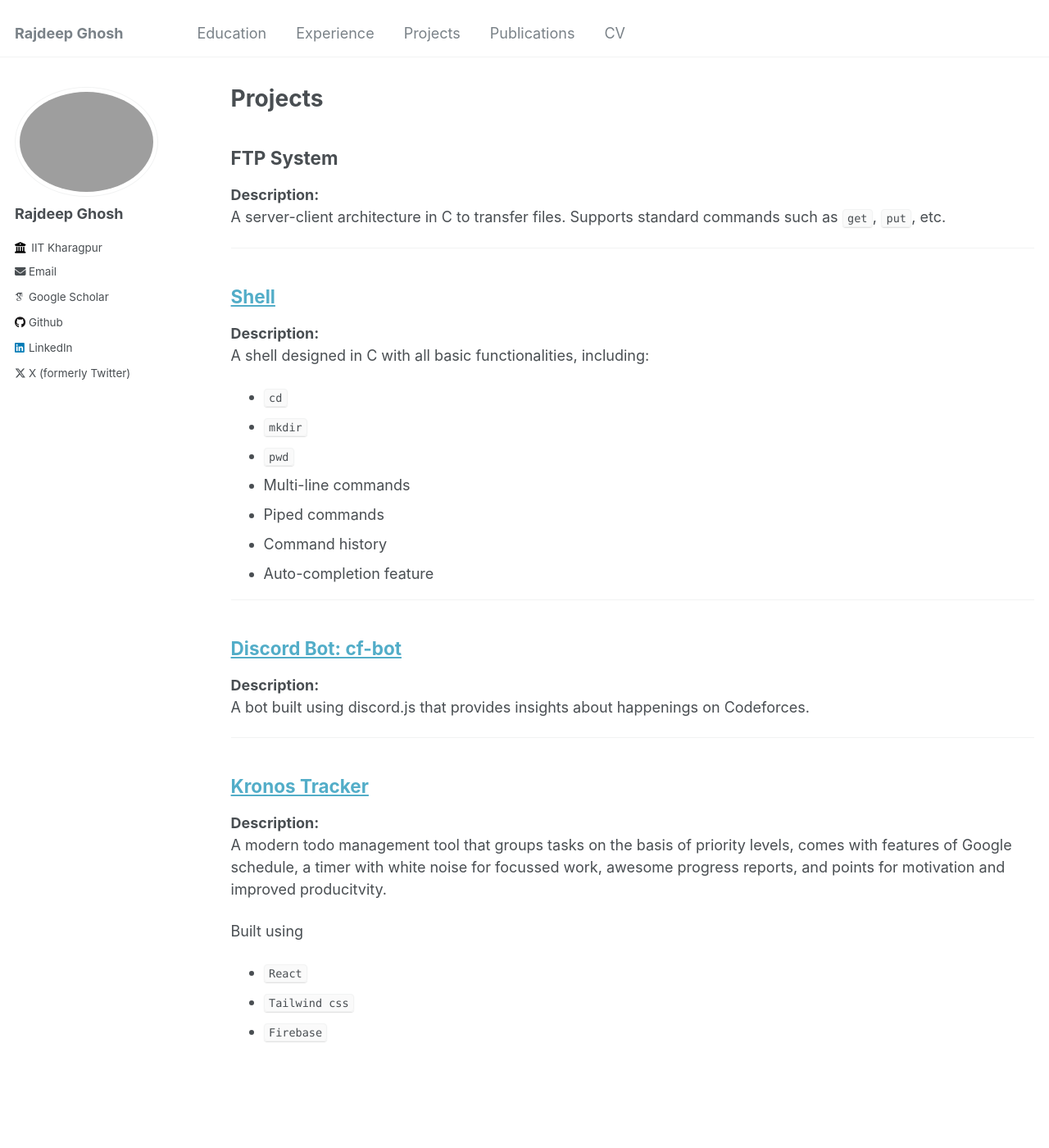
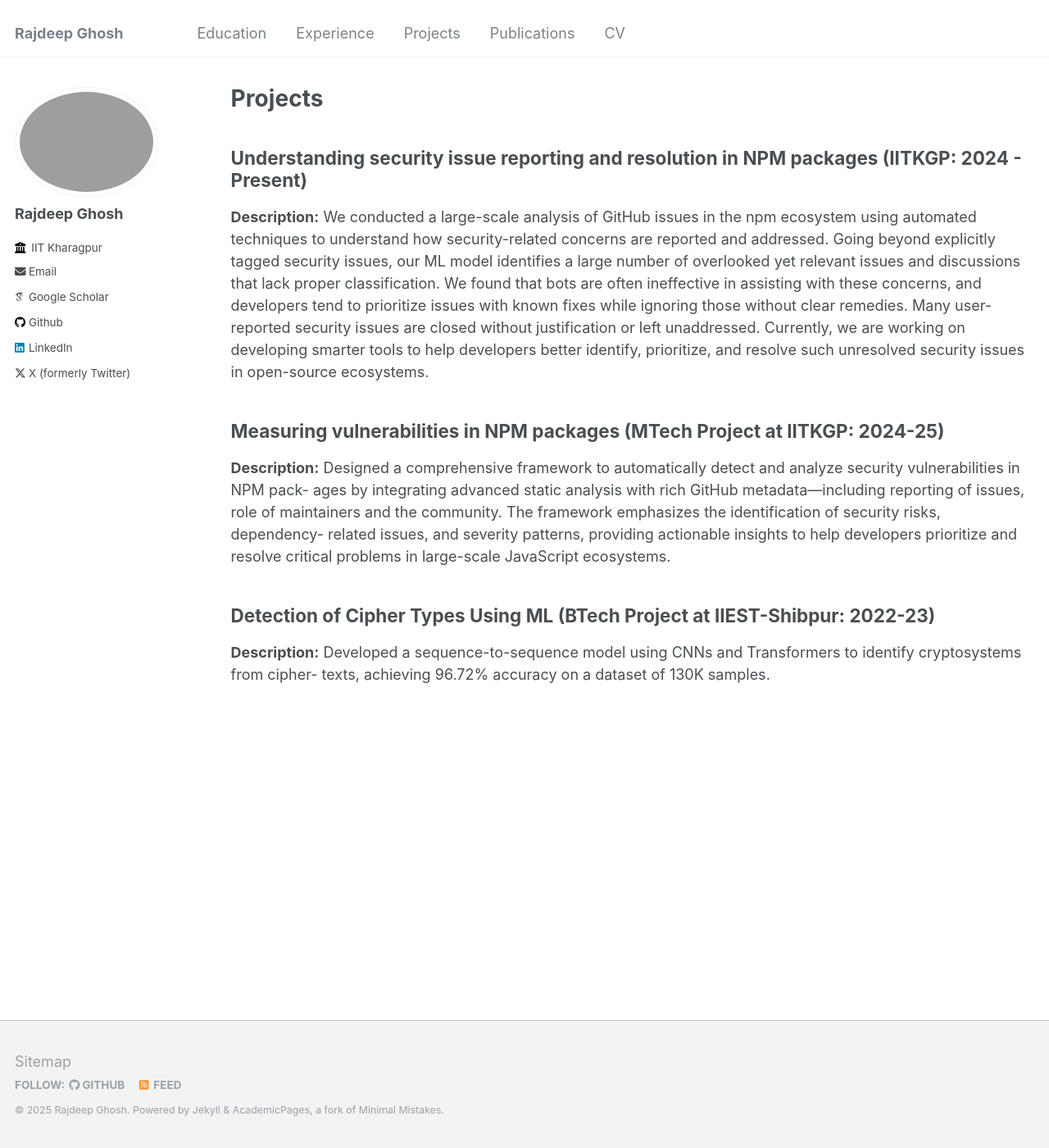
Before and after one commit to Rajdeep-G/Rajdeep-G.github.io, a Jekyll site: the page built from _pages/projects.md, in a window 1280 px wide and 1400 px high. Shown: the whole window at 82% size. Built offline with Jekyll 4.4.1, drawn with Linux system fonts in a browser that asks for light colours; some web fonts are replaced.

Commit message:
Update projects.md

```diff
--- a/_pages/projects.md
+++ b/_pages/projects.md
@@ -4,37 +4,26 @@ title: "Projects"
 permalink: /projects/
 ---
 
-## FTP System
-**Description:**
-A server-client architecture in C to transfer files. Supports standard commands such as `get`, `put`, etc.
 
----
-
-## [Shell](https://github.com/Rajdeep-G/1stSem/tree/main/OS/shellProg)
-**Description:**
-A shell designed in C with all basic functionalities, including:
-- `cd`
-- `mkdir`
-- `pwd`
-- Multi-line commands
-- Piped commands
-- Command history
-- Auto-completion feature
-
----
-
-## [Discord Bot: cf-bot](https://github.com/Rajdeep-G/Cf-bot)
-**Description:**
-A bot built using discord.js that provides insights about happenings on Codeforces.
+## Understanding security issue reporting and resolution in NPM packages (IITKGP: 2024 - Present)
+**Description:** We conducted a large-scale analysis of GitHub issues in the npm ecosystem using automated techniques to
+understand how security-related concerns are reported and addressed. Going beyond explicitly tagged security
+issues, our ML model identifies a large number of overlooked yet relevant issues and discussions that lack proper
+classification. We found that bots are often ineffective in assisting with these concerns, and developers tend to
+prioritize issues with known fixes while ignoring those without clear remedies. Many user-reported security issues
+are closed without justification or left unaddressed. Currently, we are working on developing smarter tools to
+help developers better identify, prioritize, and resolve such unresolved security issues in open-source ecosystems.
 
 
----
 
-## [Kronos Tracker](https://github.com/Rajdeep-G/Kronos-Tracker)
-**Description:**
-A modern todo management tool that groups tasks on the basis of priority levels, comes with features of Google schedule, a timer with white noise for focussed work, awesome progress reports, and points for motivation and improved producitvity.
+## Measuring vulnerabilities in NPM packages (MTech Project at IITKGP: 2024-25)
+**Description:** Designed a comprehensive framework to automatically detect and analyze security vulnerabilities in NPM pack-
+ages by integrating advanced static analysis with rich GitHub metadata—including reporting of issues, role
+of maintainers and the community. The framework emphasizes the identification of security risks, dependency-
+related issues, and severity patterns, providing actionable insights to help developers prioritize and resolve critical
+problems in large-scale JavaScript ecosystems.
 
-Built using
-- `React`
-- `Tailwind css`
-- `Firebase`
+
+## Detection of Cipher Types Using ML (BTech Project at IIEST-Shibpur: 2022-23)
+**Description:** Developed a sequence-to-sequence model using CNNs and Transformers to identify cryptosystems from cipher-
+texts, achieving 96.72% accuracy on a dataset of 130K samples.
```
